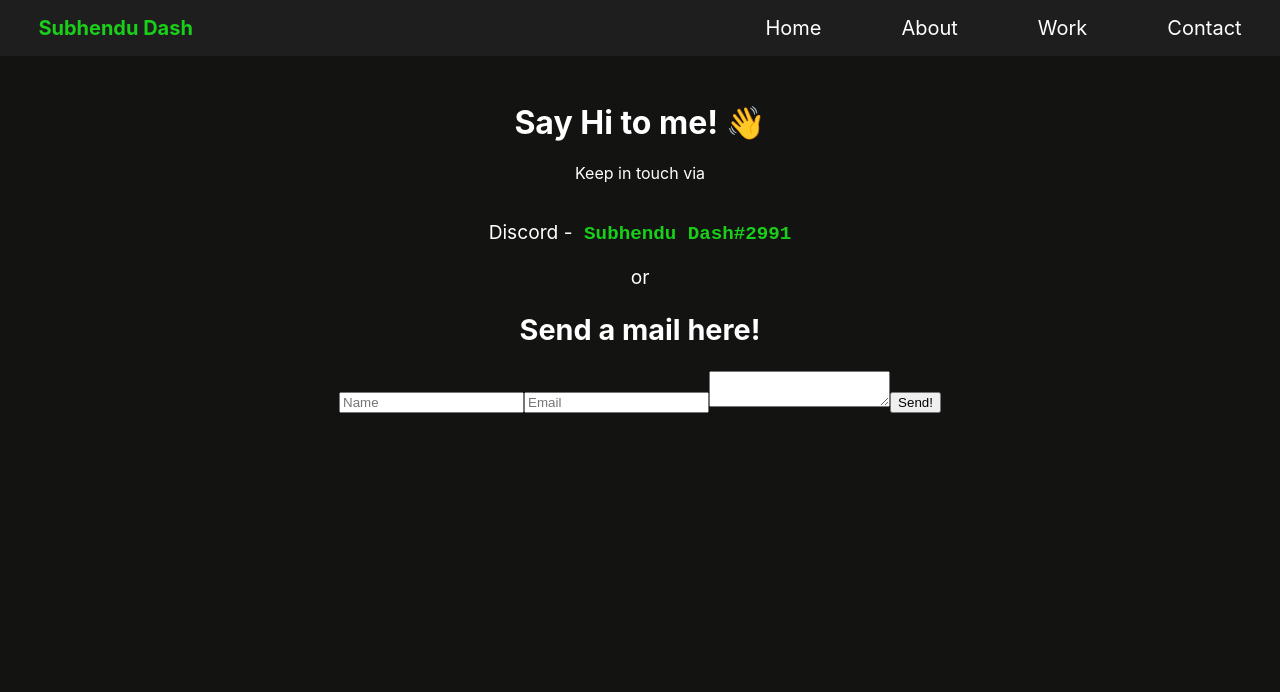
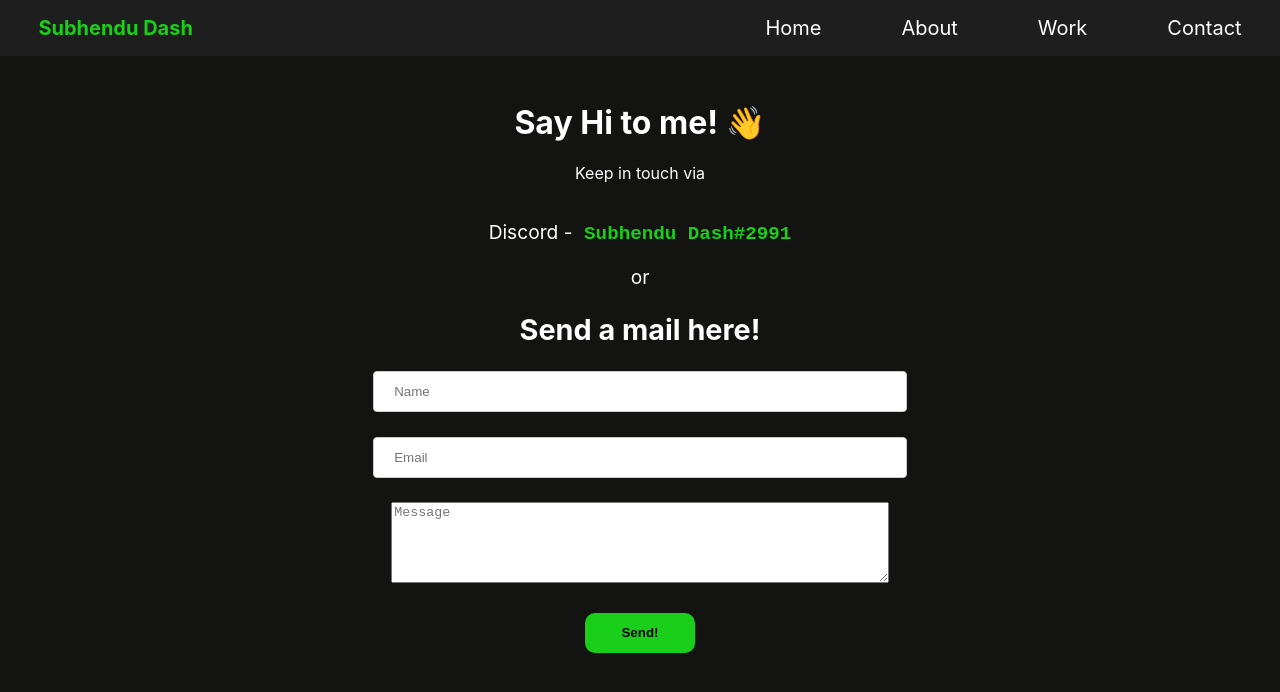
Before and after one commit to subhendudash02/subhendudash02.github.io, a React (Create React App) app: page /#/contact in a window 1280 px wide. Shown: the top 692 px of the page. Built offline with nearby package versions, Linux system fonts and the light colour scheme.

Commit message:
style: correct css of form

```diff
--- a/src/components/Contact.jsx
+++ b/src/components/Contact.jsx
@@ -30,9 +30,9 @@ export default function Contact() {
                 <h2>Send a mail here!</h2>
 
                 <form ref={sendMsg} onSubmit={send}>
-                    <input type="text" name="name" placeholder="Name" />
-                    <input type="email" name="email" placeholder="Email" />
-                    <textarea name="message" />
+                    <input type="text" name="name" placeholder="Name" required={true} /><br />
+                    <input type="email" name="email" placeholder="Email" required={true} /><br />
+                    <textarea rows="5" name="message" required={true} placeholder='Message' /><br />
                     <input type="submit" value="Send!" />
                 </form>
             </div>
--- a/src/styles/contact.css
+++ b/src/styles/contact.css
@@ -18,3 +18,26 @@ a {
     color: rgb(25, 207, 25);
     font-weight: bolder;
 }
+
+input[type="text"], input[type="email"] {
+    width: 40%;
+    padding: 12px 20px;
+    margin: 0 0 2% 0;
+    display: inline-block;
+    border: 1px solid #ccc;
+    border-radius: 4px;
+}
+
+textarea {
+    min-width: 40%;
+    margin: 0 0 2% 0;
+}
+
+input[type="submit"] {
+    padding: 1% 3% 1% 3%;
+    border-radius: 10px;
+    background-color: rgb(25, 207, 25);
+    border: none;
+    cursor: pointer;
+    font-weight: bolder;
+}
```
